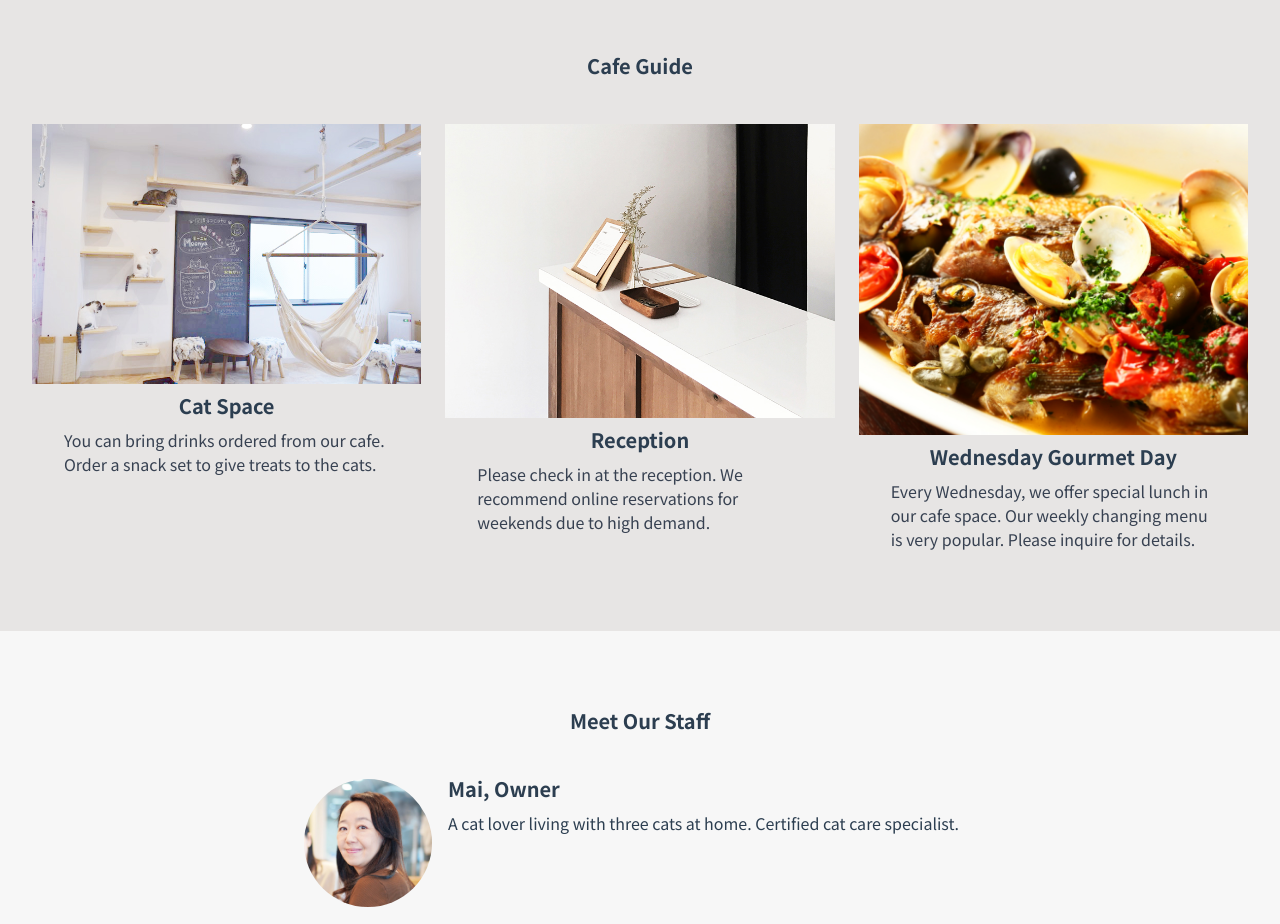
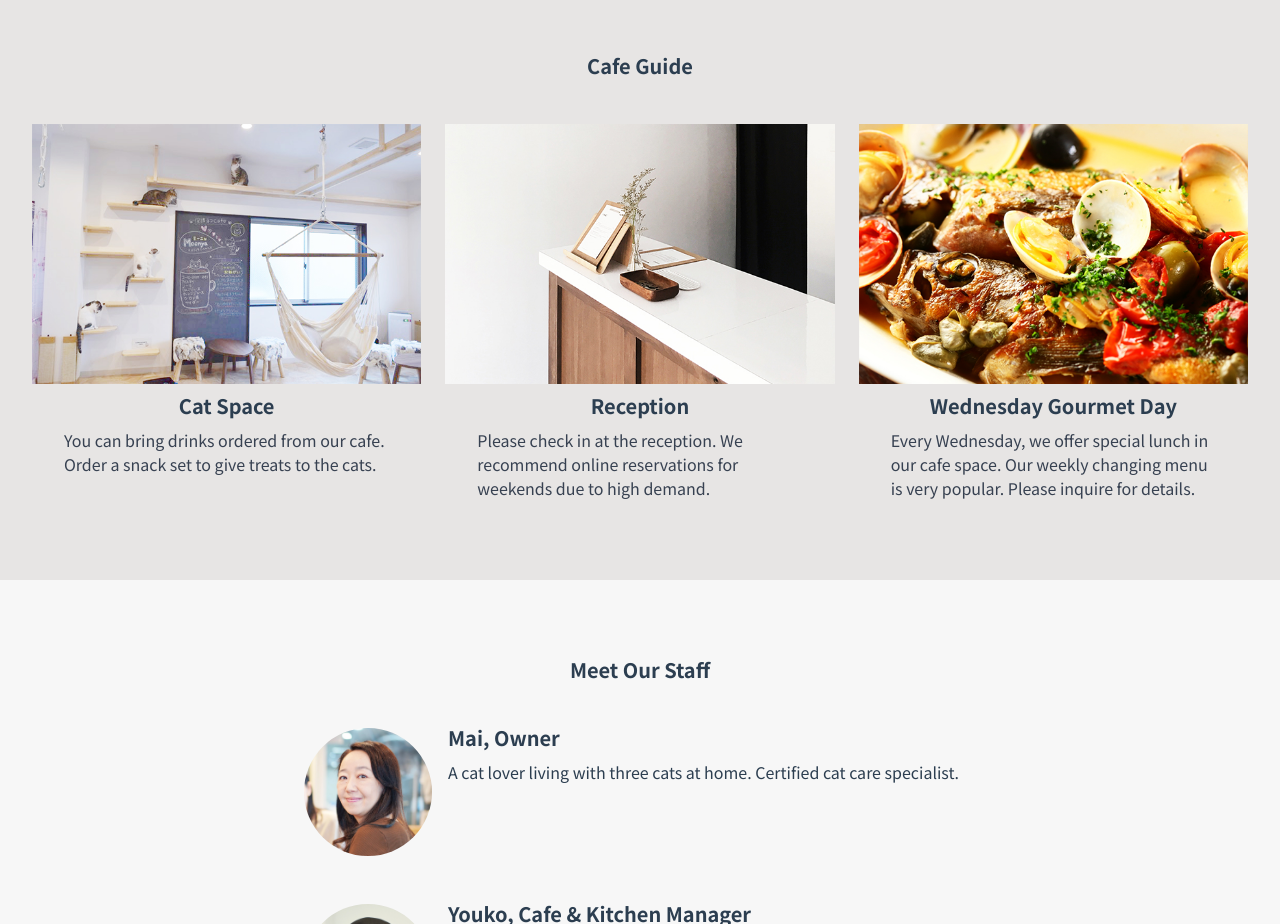
Before and after one commit to nekondesign/catcafe, a Next.js app: page /en in a window 1280 px wide. Shown: the part 1220-2144 px from the top of the page. Built offline with nearby package versions, Linux system fonts and the light colour scheme.

Commit message:
syusei1226-3

```diff
--- a/components/Spaceinfo.js
+++ b/components/Spaceinfo.js
@@ -6,9 +6,9 @@ export default function Spaceinfo() {
   const t = useTranslations('spaceinfo');
 
   const sections = [
-    { id: 'catspace', img: '/images/nekocafe2.jpg' },
-    { id: 'reception', img: '/images/uketuke1.jpg' },
-    { id: 'gourmet', img: '/images/ryouri.jpg' }
+    { id: 'catspace', img: '/images/nekocafe2.png' },
+    { id: 'reception', img: '/images/uketuke1.png' },
+    { id: 'gourmet', img: '/images/ryouri.png' }
   ];
 
   return (
```
